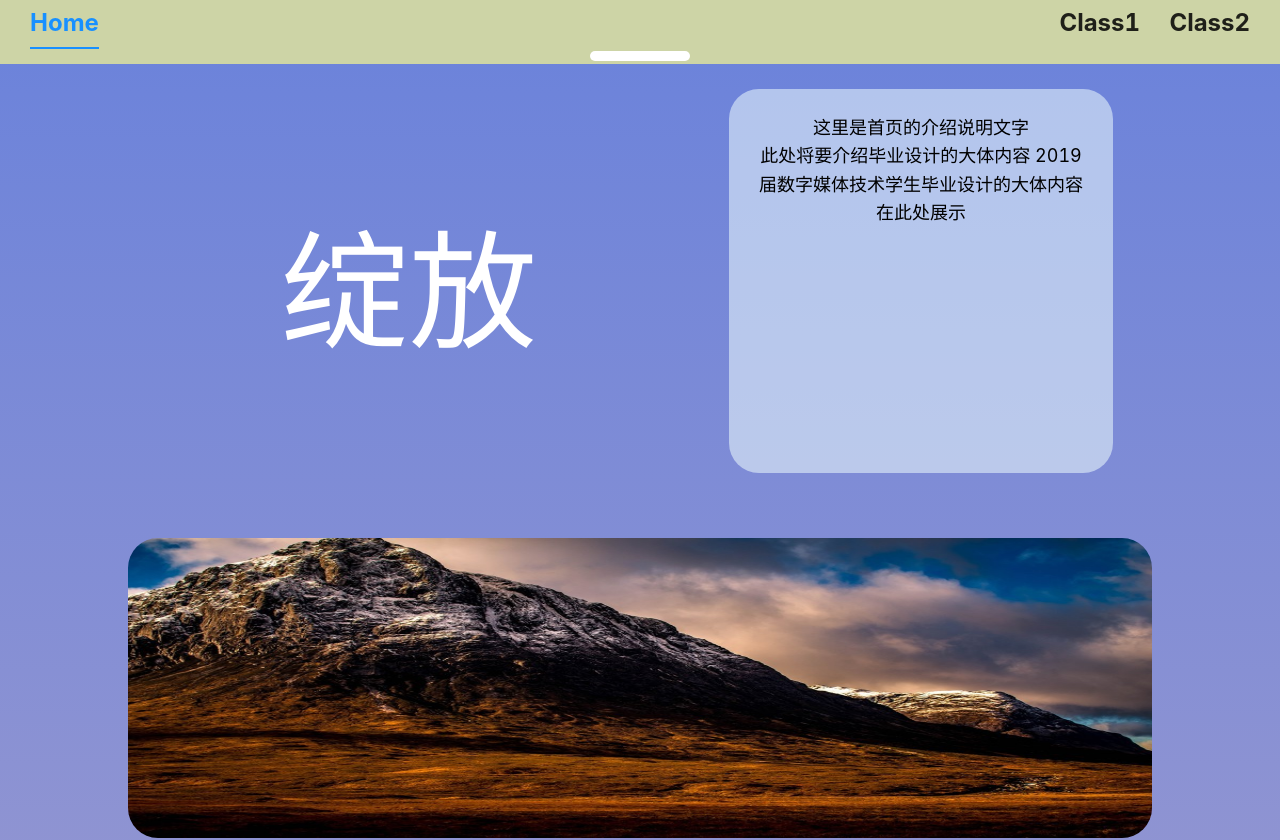
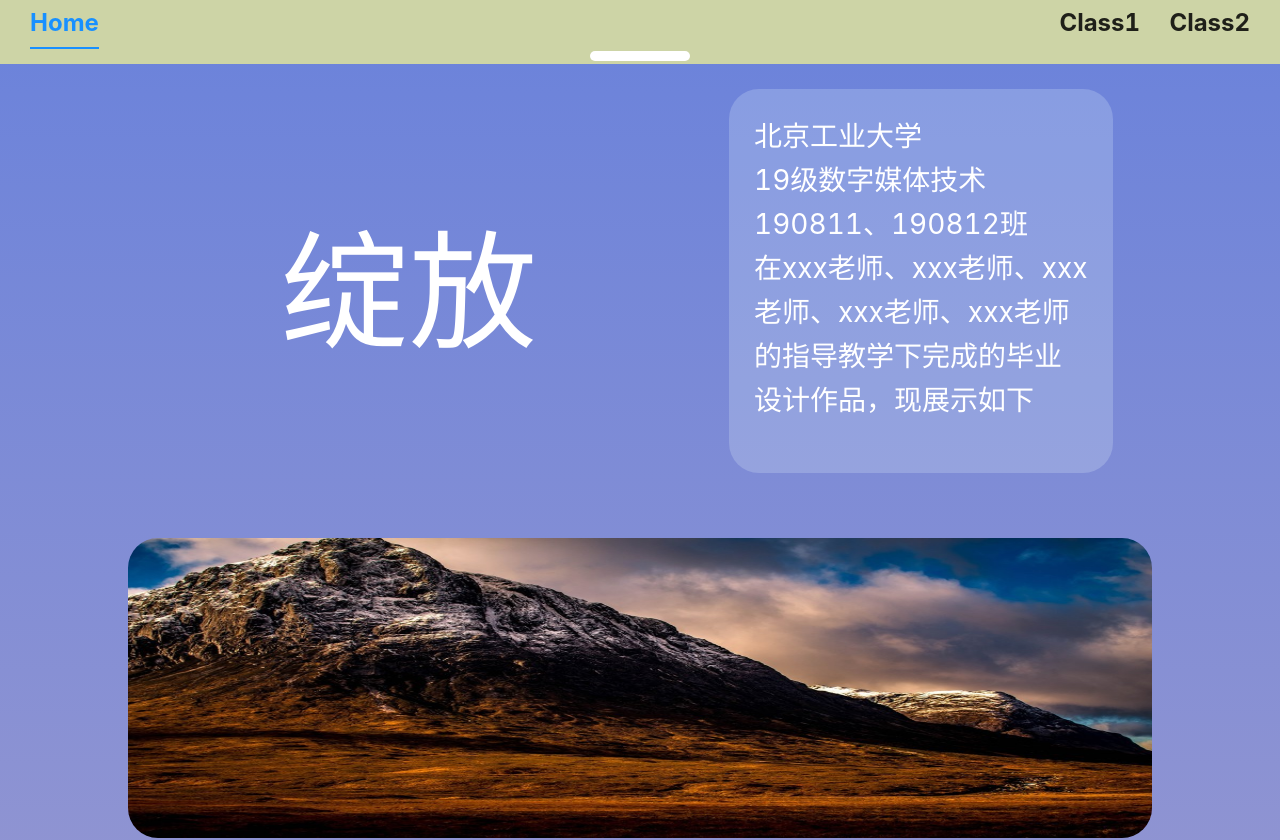
Before and after one commit to happyjohnchen/graduation-project-system, a React (Create React App) app: page /home in a window 1280 px wide. Shown: the top 840 px of the page. Built offline with nearby package versions, Linux system fonts and the light colour scheme.

Commit message:
修改首页说明文字

```diff
--- a/src/pages/Home/index.css
+++ b/src/pages/Home/index.css
@@ -14,14 +14,15 @@
 }
 
 .home-intro-card {
-    font-size: large;
+    font-size: 28px;
+    text-align: left;
     margin: 25px;
     padding: 25px;
     border-radius: 30px;
     width: 30%;
     height: 30vw;
-    background-color: #f0ffff88;
-    color: black;
+    background-color: #f0ffff33;
+    color: white;
     display: inline-block;
 }
 
@@ -39,5 +40,5 @@
     height: 8px;
     border-radius: 4px;
     width: 80%;
-    background-color: #f0ffff88;
+    background-color: #f0ffff33;
 }
--- a/src/pages/Home/index.js
+++ b/src/pages/Home/index.js
@@ -18,10 +18,13 @@ const Home = () => {
                     <div className="home-title">绽放</div>
                 </div>
                 <div className="home-intro-card">
-                    这里是首页的介绍说明文字
+                    北京工业大学
                     <br />
-                    此处将要介绍毕业设计的大体内容
-                    2019届数字媒体技术学生毕业设计的大体内容在此处展示
+                    19级数字媒体技术
+                    <br />
+                    190811、190812班
+                    <br />
+                    在xxx老师、xxx老师、xxx老师、xxx老师、xxx老师的指导教学下完成的毕业设计作品，现展示如下
                 </div>
             </div>
             <div>
```
